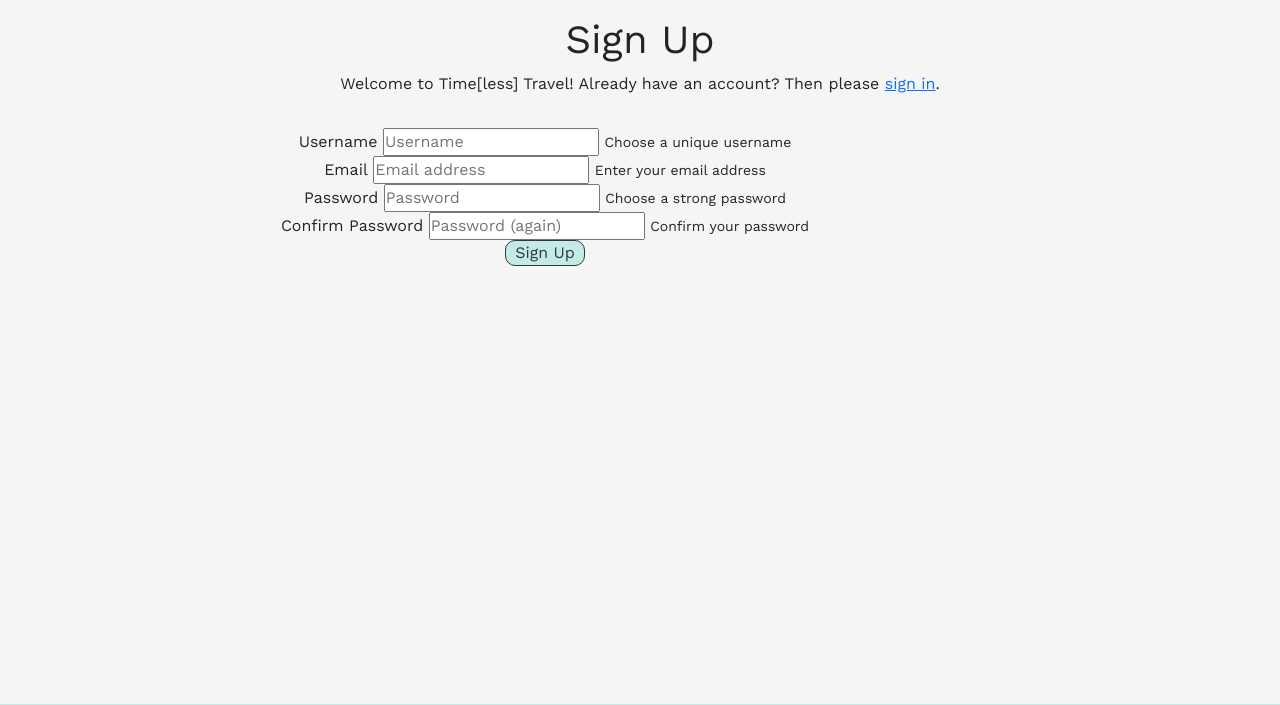
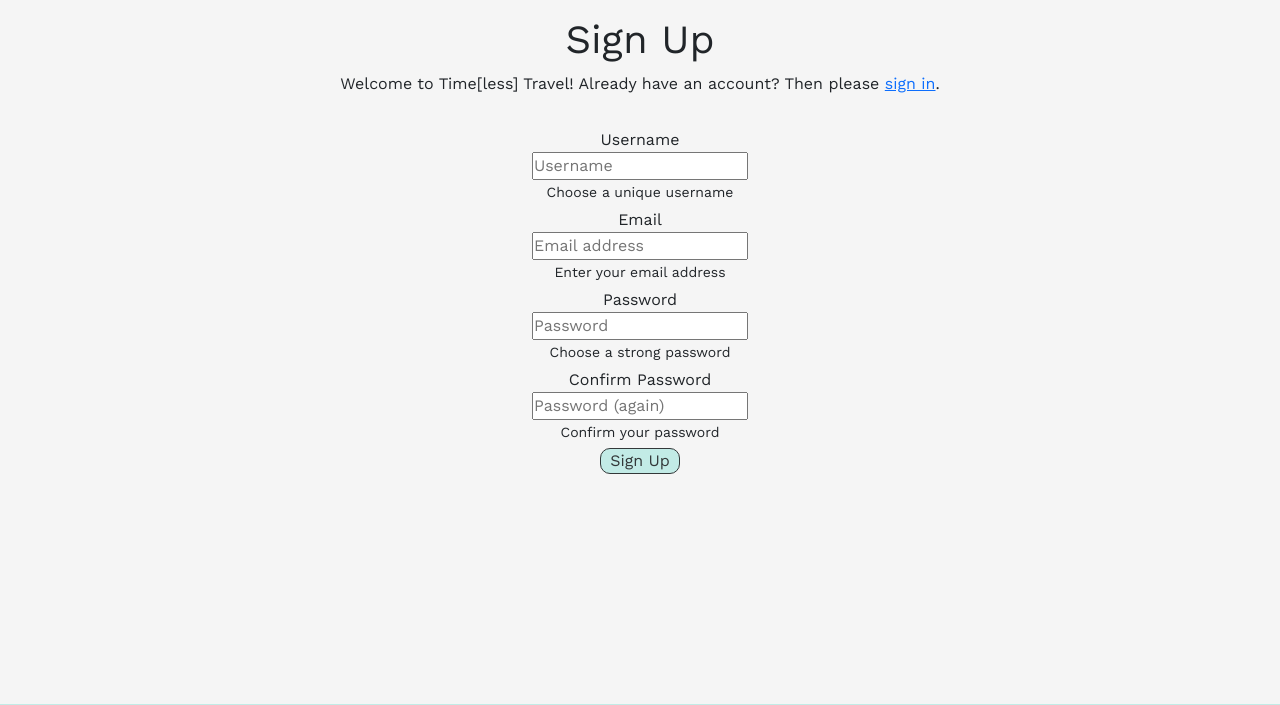
Before and after one commit to petra66orii/timeless-travel, a Django app: page /accounts/signup/ in a window 1280 px wide. Shown: the part 56-761 px from the top of the page. Run offline with Django 4.2, Linux system fonts and the light colour scheme; some web fonts are replaced.

Commit message:
Style the sign up page, #22

```diff
--- a/templates/account/signup.html
+++ b/templates/account/signup.html
@@ -16,27 +16,27 @@
     </div>
   </div>
   <div class="row">
-    <div class="col-md-6 mt-3 offset-md-2">
+    <div class="col-md-6 mt-3 offset-md-3">
 
-      <form class="signup" id="signup_form" method="post" action="{% url 'account_signup' %}">
+      <form class="signup d-inline-flex col-4" id="signup_form" method="post" action="{% url 'account_signup' %}">
         {% csrf_token %}
         {{ form.non_field_errors }}
-        <div>
+        <div class="p-xs-2 mb-1 align-items-center">
           <label for="id_username">Username</label>
           {{ form.username }}
           <small class="help-text">Choose a unique username</small>
         </div>
-        <div>
+        <div class="p-xs-2 mb-1 align-items-center">
           <label for="id_email">Email</label>
           {{ form.email }}
           <small class="help-text">Enter your email address</small>
         </div>
-        <div>
+        <div class="p-xs-2 mb-1 align-items-center">
           <label for="id_password1">Password</label>
           {{ form.password1 }}
           <small class="help-text">Choose a strong password</small>
         </div>
-        <div>
+        <div class="p-xs-2 mb-1 align-items-center">
           <label for="id_password2">Confirm Password</label>
           {{ form.password2 }}
           <small class="help-text">Confirm your password</small>
```
